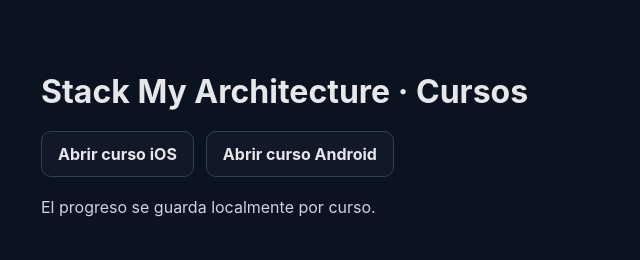
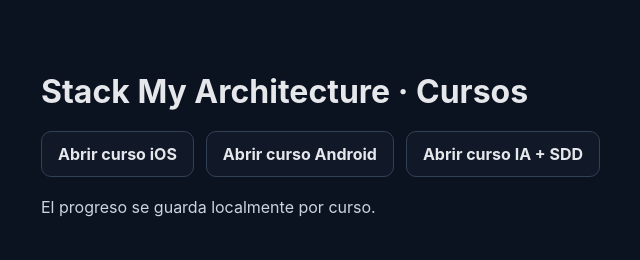
Before and after one commit to SwiftEnProfundidad/stack-my-architecture-hub, a plain HTML site: page index.html in a window 1280 px wide. Shown: the whole page, without its empty margins (219-859 px from the left). Drawn offline with Linux system fonts and the light colour scheme.

Commit message:
feat(hub): añadir curso SDD al build y landing

```diff
--- a/index.html
+++ b/index.html
@@ -58,6 +58,7 @@
     <div class="actions">
       <a class="btn" href="./ios/index.html">Abrir curso iOS</a>
       <a class="btn" href="./android/index.html">Abrir curso Android</a>
+      <a class="btn" href="./sdd/index.html">Abrir curso IA + SDD</a>
     </div>
     <p class="note">El progreso se guarda localmente por curso.</p>
   </main>
```
Also changed, not shown: 1 other file.
